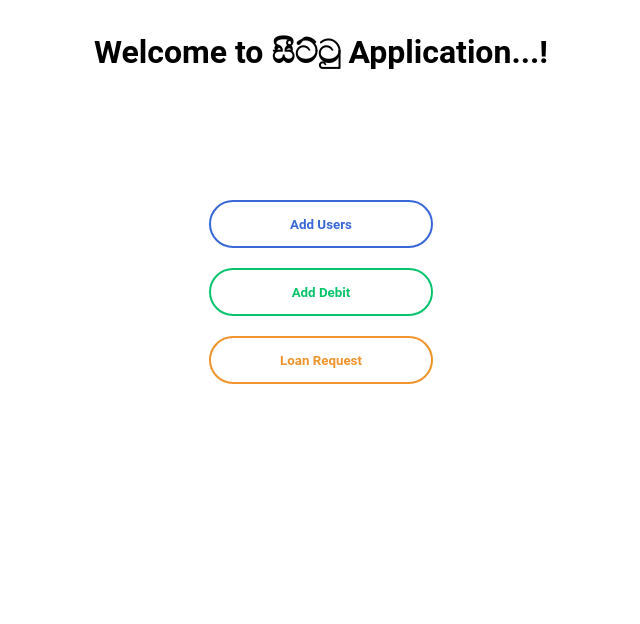
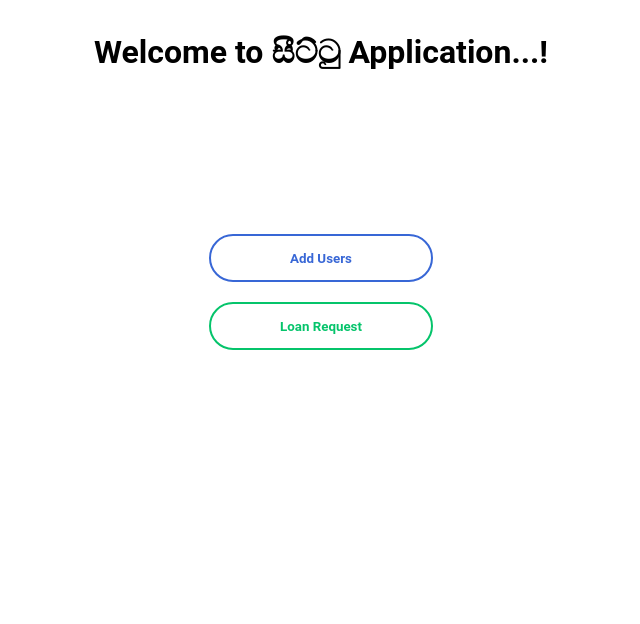
Before and after one commit to Mindula-Dilthushan/Sittu, a Flask app: page / in a window 1280 px wide. Shown: the part 156-780 px from the top of the page, without its empty margins (327-967 px from the left). Run offline with Flask 2, Linux system fonts and the light colour scheme.

Commit message:
update-index

```diff
--- a/app.py
+++ b/app.py
@@ -78,11 +78,6 @@ def get_user():
     return new_data
 
 
-@app.route('/debit', methods=["GET", "POST"])
-def debit():
-    return render_template('debit.html')
-
-
 @app.route('/loan', methods=["GET", "POST"])
 def loan():
     return render_template('loan.html')
--- a/static/css/main.css
+++ b/static/css/main.css
@@ -87,10 +87,6 @@
     color: #05c46b;
 }
 
-.color-3 {
-    border: 2px solid #f0932b;
-    color: #f0932b;
-}
 
 .color-1:hover {
     cursor: pointer;
@@ -104,10 +100,4 @@
     color: #ffffff;
 }
 
-.color-3:hover {
-    cursor: pointer;
-    background-color: #f0932b;
-    color: #ffffff;
-}
-
 /*end index css ------------------------------------------------------------------------------------------------------*/
--- a/templates/index.html
+++ b/templates/index.html
@@ -19,14 +19,8 @@
         </button>
     </a>
 
-    <a href="http://127.0.0.1:5000/debit" class="wc-button display-center">
+    <a href="http://127.0.0.1:5000/loan" class="wc-button display-center">
         <button class="wc-btn color-2">
-            Add Debit
-        </button>
-    </a>
-
-    <a href="http://127.0.0.1:5000/loan" class="wc-button display-center">
-        <button class="wc-btn color-3">
             Loan Request
         </button>
     </a>
```
Also changed, not shown: templates/debit.html (deleted, +0 -16 lines).
